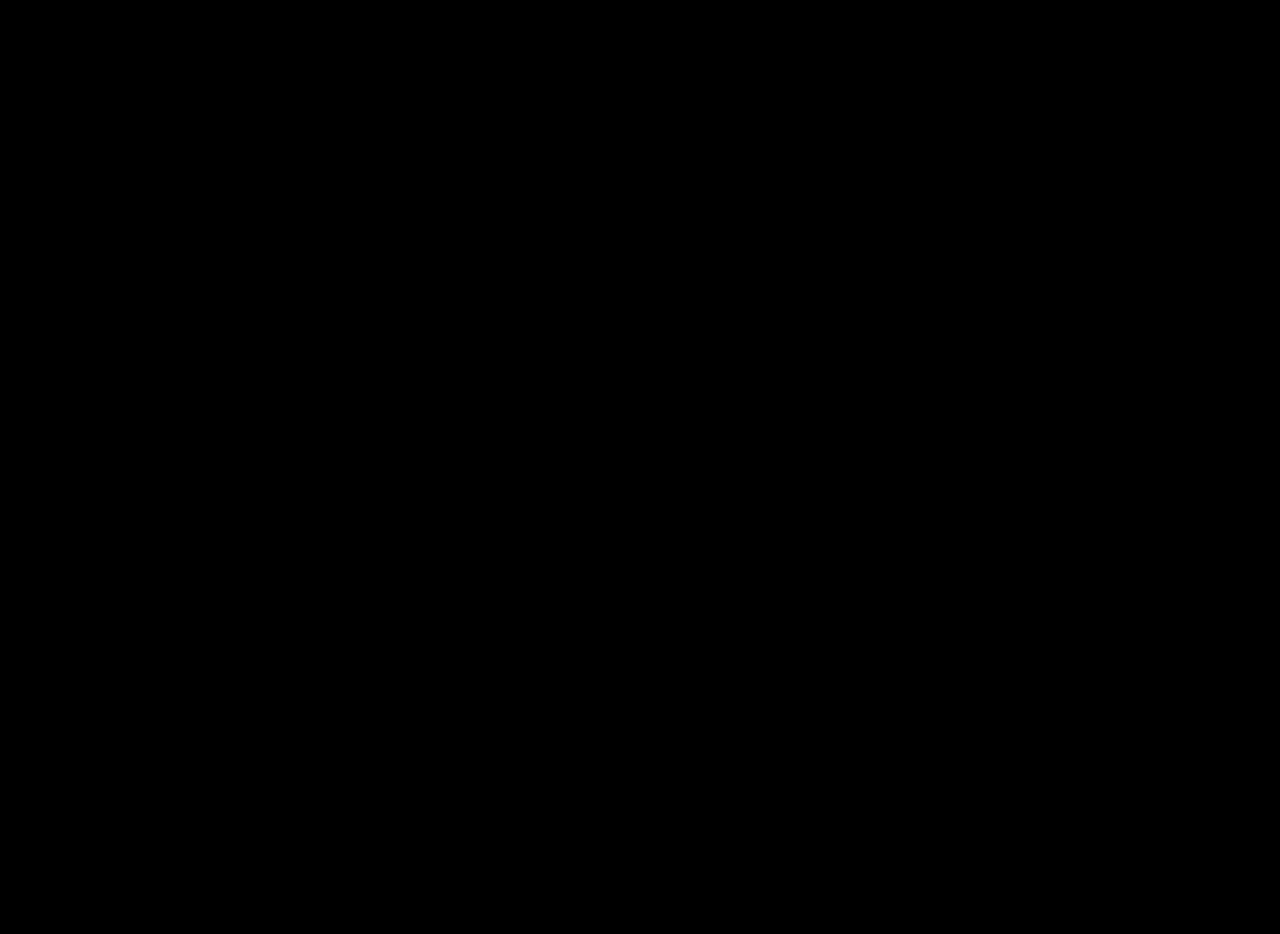
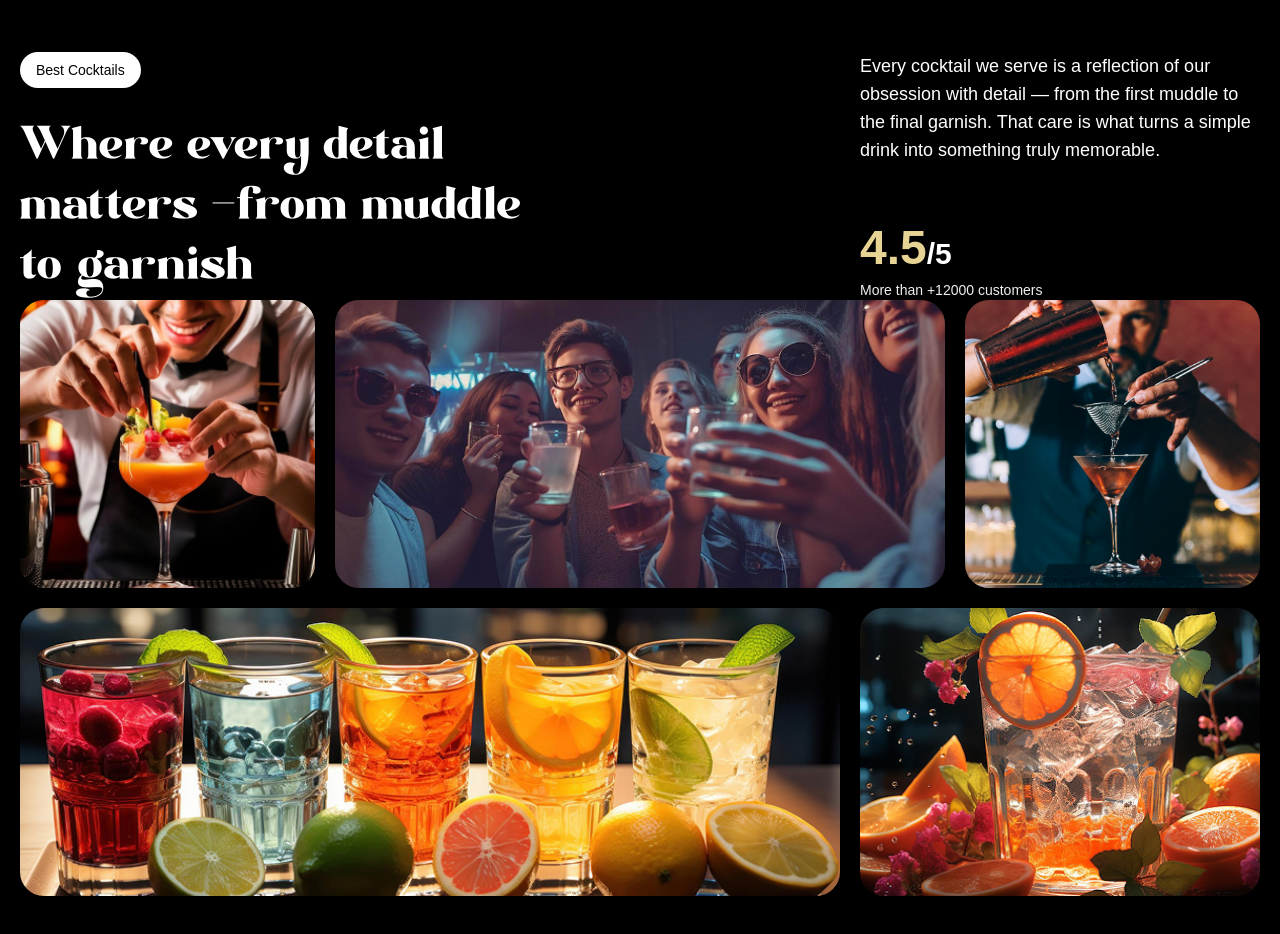
Before and after one commit to PranavPatidar28/mojito-cocktails, a Next.js app: page / in a window 1280 px wide. Shown: the part 1660-2594 px from the top of the page. Before the commit the page ends 1600 px from the top, so only its background shows below. Built offline with nearby package versions, Linux system fonts and the light colour scheme; a web font is replaced by a local one.

Commit message:
Added the About Section

```diff
--- a/src/app/page.tsx
+++ b/src/app/page.tsx
@@ -1,4 +1,5 @@
 "use client";
+import About from "@/components/About";
 import Cocktails from "@/components/Cocktails";
 import HeroSection from "@/components/HeroSection";
 import { Navbar } from "@/components/Navbar";
@@ -14,6 +15,7 @@
       <Navbar />
       <HeroSection />
       <Cocktails />
+      <About />
     </div>
   );
 }
--- /dev/null
+++ b/src/components/About.tsx
@@ -0,0 +1,99 @@
+import { useGSAP } from "@gsap/react";
+import gsap from "gsap";
+import { SplitText } from "gsap/all";
+
+const About = () => {
+  useGSAP(() => {
+    const titleSplit = SplitText.create('#about h2', {
+      type: 'words'
+    })
+
+    const scrollTimeline = gsap.timeline({
+      scrollTrigger: {
+        trigger: '#about',
+        start: 'top center'
+      }
+    })
+
+    scrollTimeline
+      .from(titleSplit.words, {
+        opacity: 0,
+        duration: 1,
+        yPercent: 100,
+        ease: 'expo.out',
+        stagger: 0.02
+      })
+      .from('.top-grid div, .bottom-grid div', {
+        opacity:0,
+        duration: 1,
+        ease: 'power1.inOut',
+        stagger: 0.04
+      }, '-=0.5')
+  })
+
+  return (
+    <div id="about">
+      <div className="mb-16 md:px-0 px-5">
+        <div className="content">
+          <div className="md:col-span-8">
+            <p className="badge">Best Cocktails</p>
+            <h2>
+              Where every detail matters <span className="text-white">-</span>
+              from muddle to garnish
+            </h2>
+          </div>
+
+          <div className="sub-content">
+            <p>
+              Every cocktail we serve is a reflection of our obsession with
+              detail — from the first muddle to the final garnish. That care is
+              what turns a simple drink into something truly memorable.
+            </p>
+
+            <div>
+              <p className="md:text-3xl text-xl font-bold">
+                <span>4.5</span>/5
+              </p>
+              <p className="text-sm text-white-100">
+                More than +12000 customers
+              </p>
+            </div>
+          </div>
+        </div>
+
+        <div className="top-grid">
+          <div className="md:col-span-3">
+            <div className="noisy">
+              <img src="/images/abt1.png" alt="grid-img-1" />
+            </div>
+          </div>
+          <div className="md:col-span-6">
+            <div className="noisy">
+              <img src="/images/abt2.png" alt="grid-img-2" />
+            </div>
+          </div>
+          <div className="md:col-span-3">
+            <div className="noisy">
+              <img src="/images/abt5.png" alt="grid-img-5" />
+            </div>
+          </div>
+        </div>
+
+        <div className="bottom-grid">
+          <div className="md:col-span-8">
+            <div className="noisy">
+              <img src="/images/abt3.png" alt="grid-img-3" />
+            </div>
+          </div>
+          <div className="md:col-span-4">
+            <div className="noisy">
+              <img src="/images/abt4.png" alt="grid-img-4" />
+            </div>
+          </div>
+        </div>
+      </div>
+    </div>
+  );
+};
+
+export default About;
```
Also changed, not shown: 1 other file (tests, documents, lock files or other folders).
